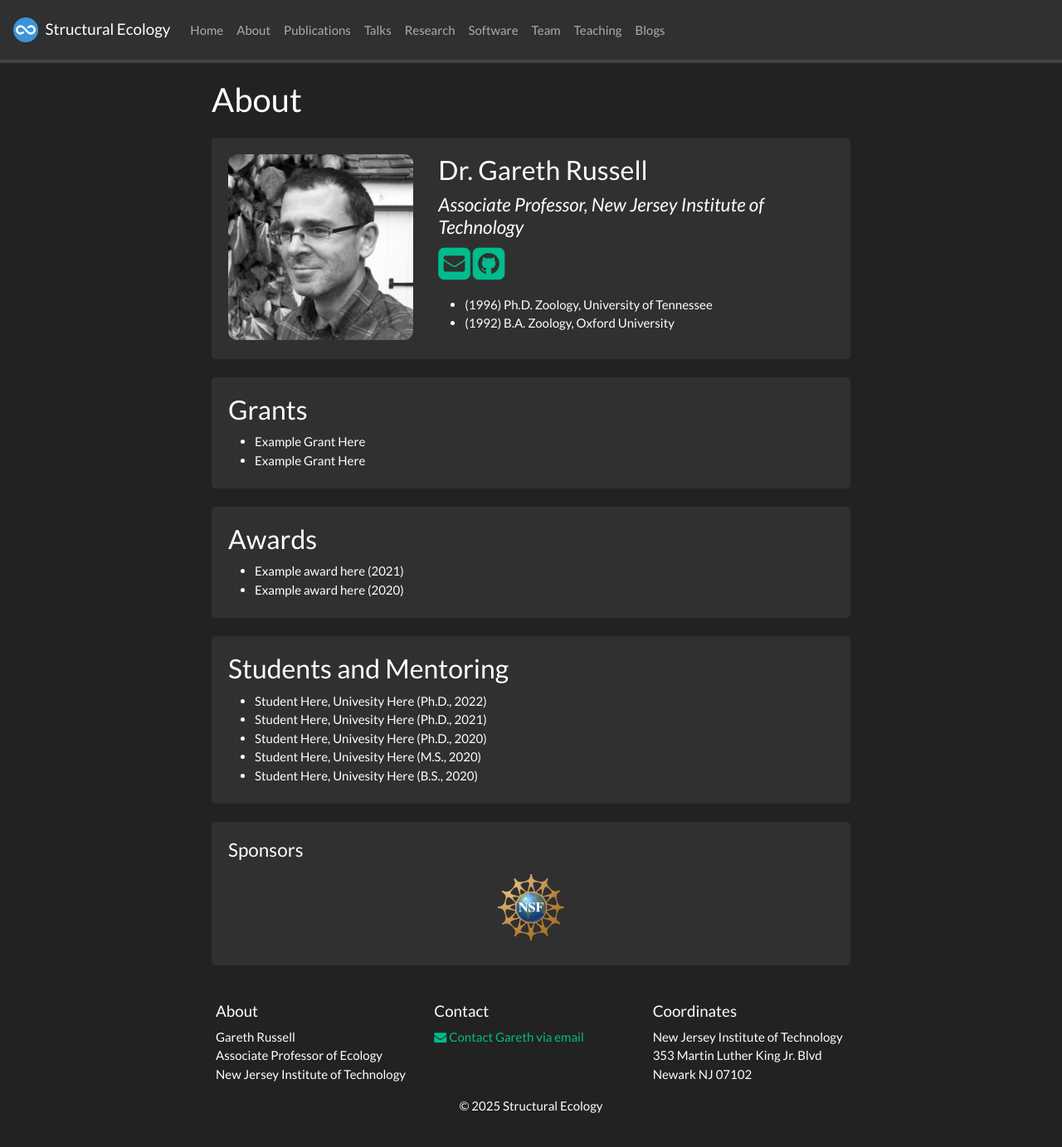
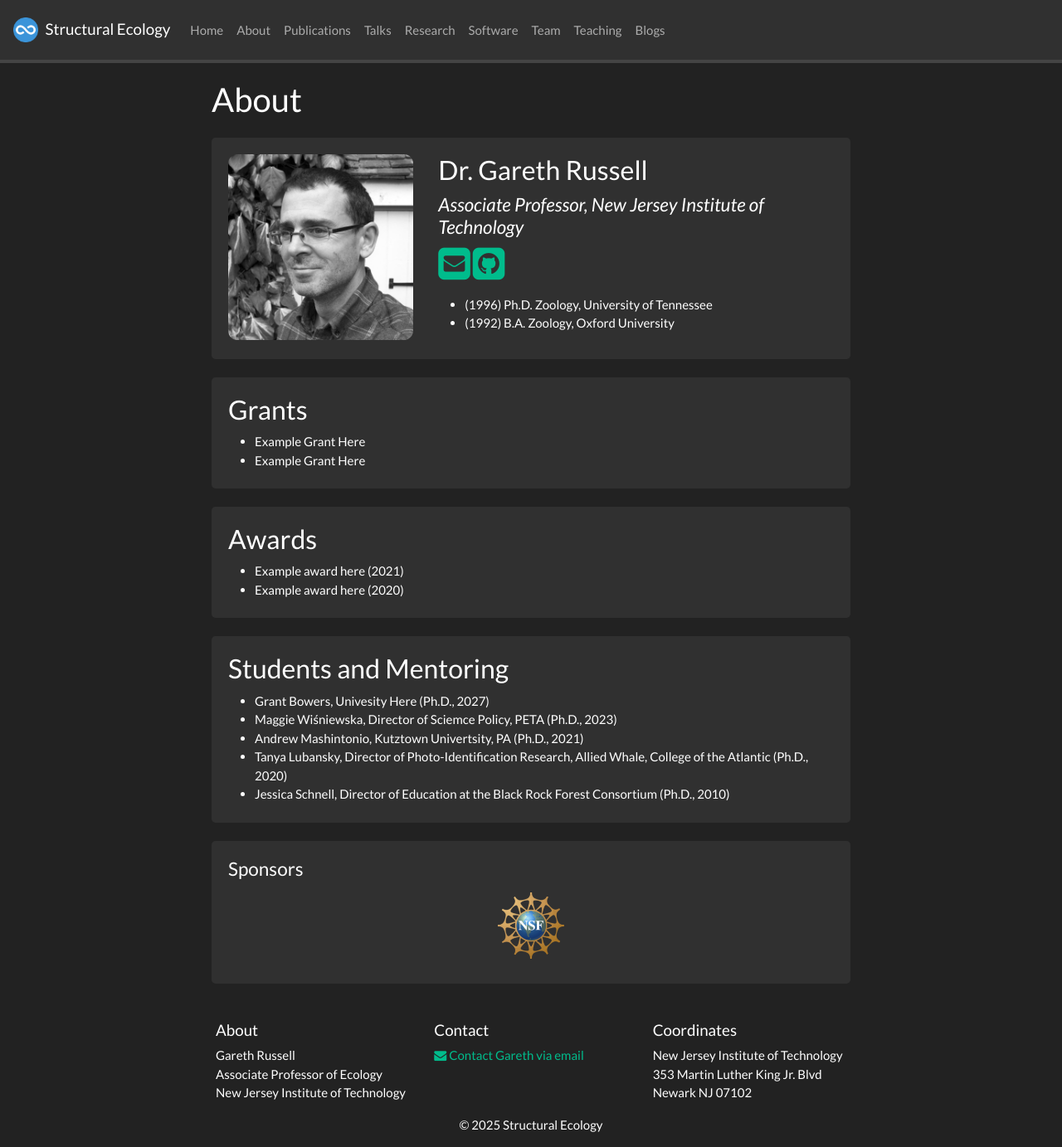
Before and after one commit to garethrussell/uel, a Jekyll site: the page built from _pages/about.md, in a window 1280 px wide and 1383 px high. Shown: the whole window at 83% size. Built offline with Jekyll 4.4.1, drawn with Linux system fonts in a browser that asks for light colours; nearby versions of some CDN libraries; a style sheet for code colours, icons or effects is not loaded.

Commit message:
students

```diff
--- a/_data/people.yml
+++ b/_data/people.yml
@@ -1,24 +1,24 @@
-- name: Student Here
+- name: Grant Bowers
   location: Univesity Here
   degree: Ph.D.
-  year: 2022
+  year: 2027
 
-- name: Student Here
-  location: Univesity Here
+- name: Maggie Wiśniewska
+  location: Director of Sciemce Policy, PETA
+  degree: Ph.D.
+  year: 2023
+
+- name: Andrew Mashintonio
+  location: Kutztown Univertsity, PA
   degree: Ph.D.
   year: 2021
 
-- name: Student Here
-  location: Univesity Here
+- name: Tanya Lubansky
+  location: Director of Photo-Identification Research, Allied Whale, College of the Atlantic
   degree: Ph.D.
   year: 2020
 
-- name: Student Here
-  location: Univesity Here
-  degree: M.S.
-  year: 2020
-
-- name: Student Here
-  location: Univesity Here
-  degree: B.S.
-  year: 2020
+- name: Jessica Schnell
+  location: Director of Education at the Black Rock Forest Consortium
+  degree: Ph.D.
+  year: 2010
```
